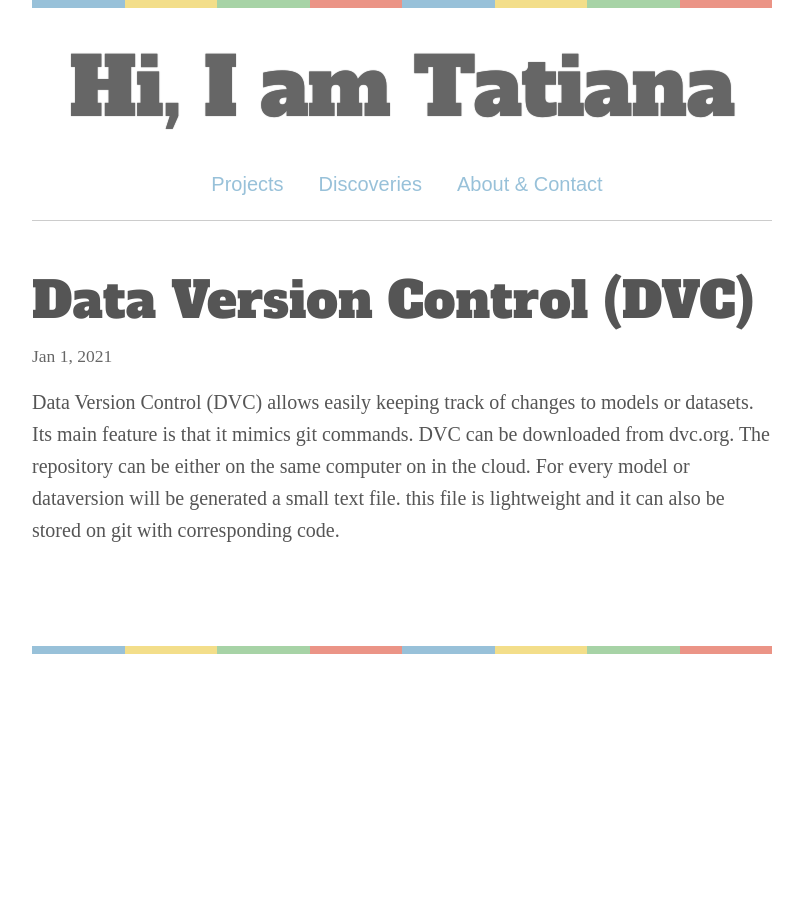
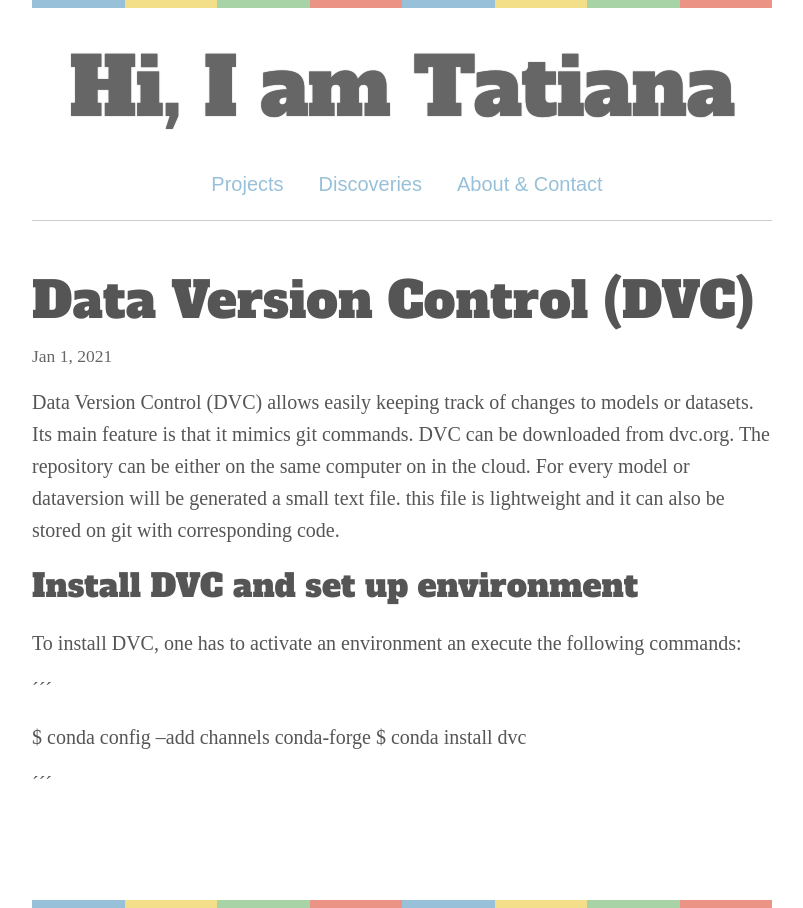
Before and after one commit to tatieliseeva/v-master, a Jekyll site: the page built from _posts/2021-01-01-DVC_(data_version_control).markdown, in a window 1280 px wide. Shown: the whole page, without its empty margins (238-1041 px from the left). Built offline with Jekyll 4.4.1, drawn with Linux system fonts in a browser that asks for light colours; some web fonts are replaced.

Commit message:
Update 2021-01-01-DVC_(data_version_control).markdown

```diff
--- a/_posts/2021-01-01-DVC_(data_version_control).markdown
+++ b/_posts/2021-01-01-DVC_(data_version_control).markdown
@@ -6,3 +6,14 @@ permalink: /discoveries/
 ---
 
 Data Version Control (DVC) allows easily keeping track of changes to models or datasets. Its main feature is that it mimics git commands. DVC can be downloaded from dvc.org. The repository can be either on the same computer on in the cloud. For every model or dataversion will be generated a small text file. this file is lightweight and it can also be stored on git with corresponding code.
+
+## Install DVC and set up environment
+
+To install DVC, one has to activate an environment an execute the following commands:
+
+´´´
+
+$ conda config --add channels conda-forge
+$ conda install dvc
+
+´´´
```
